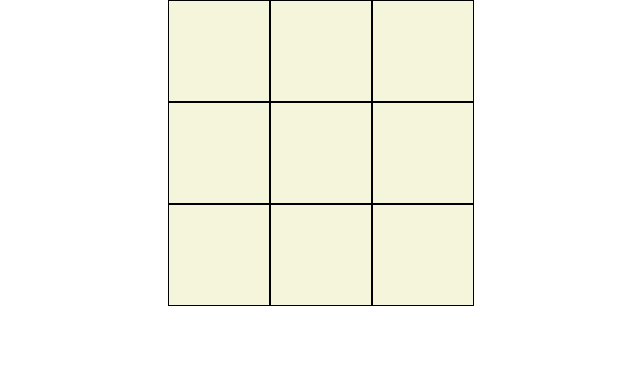
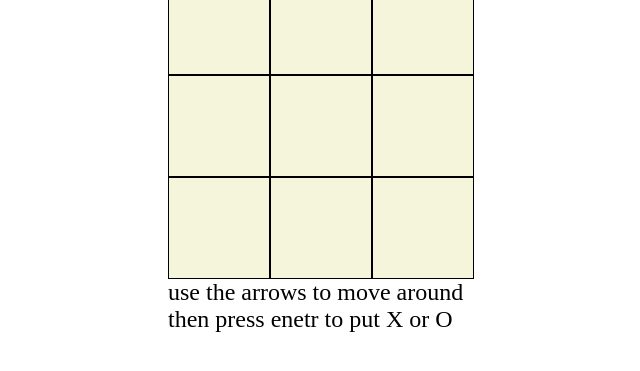
Before and after one commit to OmarBaRaean/-swe-363-231--03-, a plain HTML site: page html1/js/ttt.html in a window 1280 px wide. Shown: the part 295-666 px from the top of the page, without its empty margins (319-959 px from the left). Drawn offline with Linux system fonts and the light colour scheme.

Commit message:
no change

```diff
--- a/html1/js/ttt.html
+++ b/html1/js/ttt.html
@@ -69,6 +69,12 @@
             display: flex;
             }
 
+        #instractions{
+            font-size: 1.5rem;
+            display: flex;
+            align-items: center;
+        }
+
     </style>
 </head>
 
@@ -100,6 +106,11 @@
             <button id="restartButton" onclick="location.reload();">Restart</button>
         </div>
 
+        <div id="instractions">
+            use the arrows to move around
+            <br>
+            then press enetr to put X or O
+        </div>
 
 
 
```
